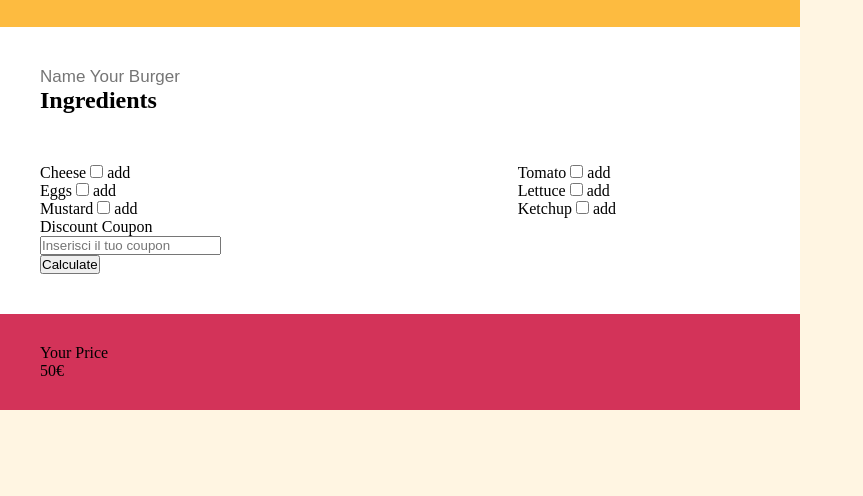
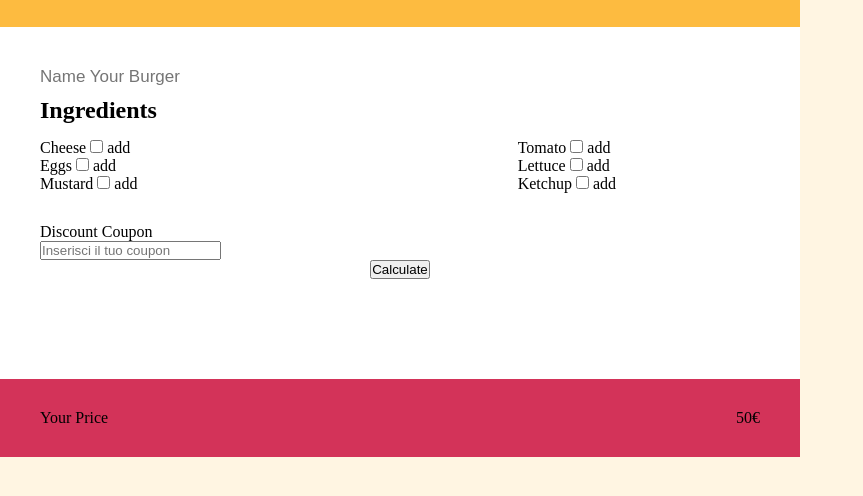
Before and after one commit to FrancescaLai/js-burger, a plain HTML site: page index.html in a window 1280 px wide. Shown: the part 100-596 px from the top of the page, without its empty margins (0-863 px from the left). Drawn offline with Linux system fonts and the light colour scheme.

Commit message:
more css added

```diff
--- a/css/style.css
+++ b/css/style.css
@@ -30,24 +30,51 @@ main{
   font-size: 17px;
 }
 
+/* Ingredients */
+h2{
+  margin-top: 10px;
+}
+
 .ingredients{
   max-width: 80%;
-  margin-top: 30px;
+  margin-top: 10px;
   display: flex;
   justify-content: space-between;
 }
 
 .ingredients-list{
-  margin-top: 20px;
+  margin-top: 5px;
   list-style: none;
 }
+/* /Ingredients */
+
+/* Coupon */
+.discount{
+  margin-top: 30px;
+}
+
+#coupon{
+  display: inline-block;
+}
+
+.calculator{
+  text-align: center;
+}
+/* /Coupon */
+
 /* /Main */
 
 
 
 /* Footer */
 footer{
+  margin-top: 60px;
   background-color: #D33359;
   padding: 30px 40px;
 }
+
+.footer-container{
+  display: flex;
+  justify-content: space-between;
+}
 /* /Footer */
```
